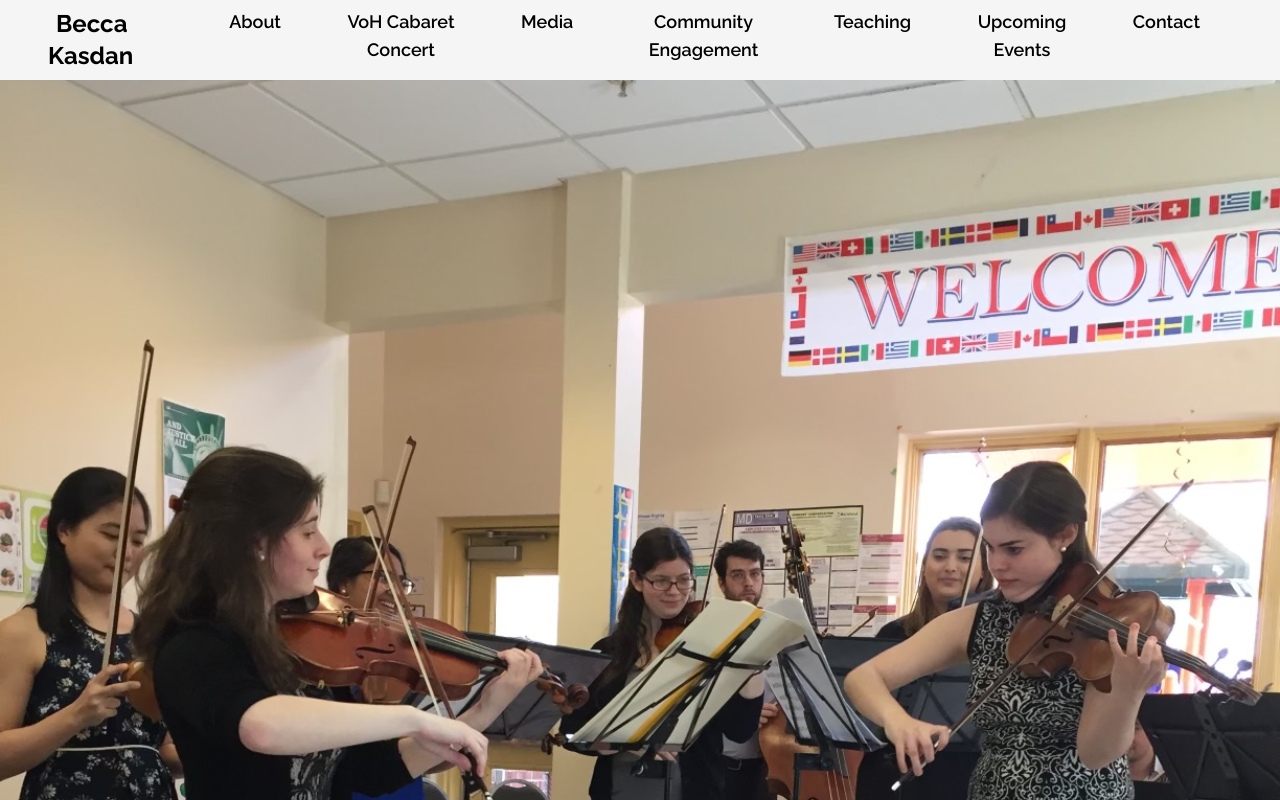
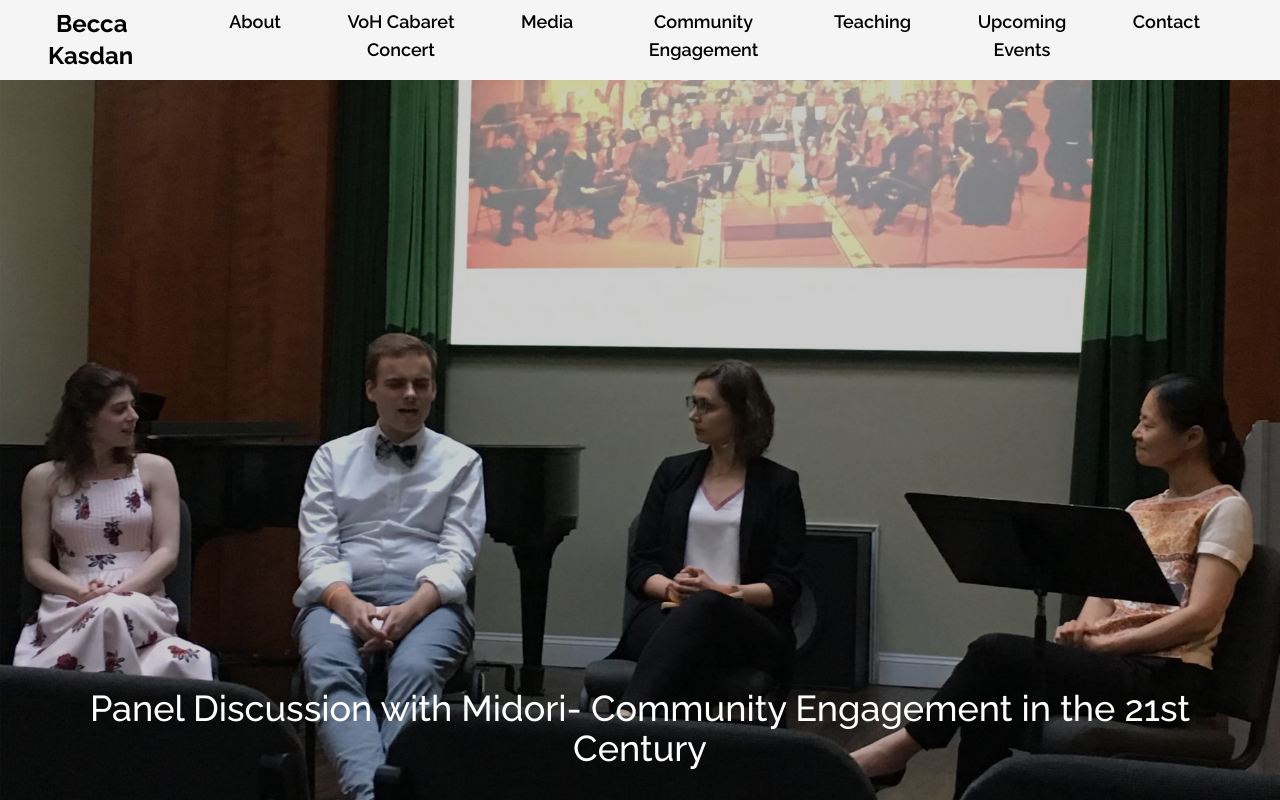
Before and after one commit to DanieleZils/next-trial, a Next.js app: page /community-engagement in a window 1280 px wide. Shown: the top 800 px of the page. Built offline with nearby package versions, Linux system fonts and the light colour scheme.

Commit message:
video added to carousel

```diff
--- a/app/carousel.jsx
+++ b/app/carousel.jsx
@@ -3,40 +3,65 @@
 import useEmblaCarousel from 'embla-carousel-react';
 import Autoplay from 'embla-carousel-autoplay';
 import Image from 'next/image';
+import Youtube from 'react-youtube';
+import { useState} from 'react';
 
 
 export default function EmblaCarousel(props) {
     const {slides, options} = props;
     const [emblaRef] = useEmblaCarousel(options, [Autoplay()]);
 
+
+
+
     // array of images
     const images = [
-        "/image0.jpeg",
-        "/image1.jpeg",
-        "/image2.jpeg",
-        "/image3.jpeg",
-        "/image4.jpeg",
-    ];
+      {type: 'image', src: "/image0.jpeg", description: "Portland Sea Dogs- National Anthem, Bowdoin International Music Festival"},
+      {type: 'image', src:"/image2.jpeg", description:"Panel Discussion with Midori- Community Engagement in the 21st Century"},
+      {type: 'image', src:"/image3.jpeg", description:"Virginia Tech String Project Masterclass"},
+      {type: 'image', src:"/image4.jpeg", description: "Virginia Tech String Project Masterclass"},
+      {type: 'video', src:"tSYbrkM4sDA", description: "Ukraine Benefit Concert"},
+];
 
     return (
 
-        <div className="">
-          <div className=" overflow-hidden" ref={emblaRef}>
-            <div className=" flex">
-              {slides.map((index) => (
-                <div className="w-screen flex-none" key={index}>
-                  <div className="">
-                    <span>{index + 1}</span>
-                  </div>
+        <div className="relative h-screen overflow-hidden">
+          <div className=" w-full h-full overflow-hidden" ref={emblaRef}>
+            <div className="flex h-full">
+              {images.map((slide, index) => (
+                <div className="w-screen flex-none h-full relative" key={index}>
+                   {slide.type === 'image' ? (
                   <Image
-                    src={images[index]}
+                    src={images[index].src}
                     alt={`Slide ${index + 1}`}
-                    width = {1000}
-                    height={50}
                     priority={true}
                     quality={85}
-                    className='w-full h-auto object-cover'
+                    fill
+                    className='absolute z-10 object-contain md:object-cover md:object-center '
                   />
+                   ) : (
+                  <Youtube
+                  videoId={"tSYbrkM4sDA"}  // The YouTube video ID
+                  opts={{
+                    height: '100%',  // You can adjust these options as needed
+                    width: '100%',
+                    playerVars: {
+                      autoplay: 0,
+                      controls: 1,
+                      showinfo: 1,
+                      modestbranding: 1,
+                    },
+                  }}
+                  onReady={event => {
+                    // Access to player in all event handlers via event.target
+                    event.target.pauseVideo();  // Pause the video when it's ready (just in case)
+                  }}
+                  className='absolute z-30 w-full h-full'
+                  />
+                   )}
+                  <div className="absolute z-20 w-full h-full bg-black bg-opacity-20 flex items-end pb-60 justify-center text-white text-lg text-center font-medium md:text-4xl md:p-8">
+                    <p>{images[index].description}</p>
+                  </div>
                 </div>
               ))}
             </div>
```
